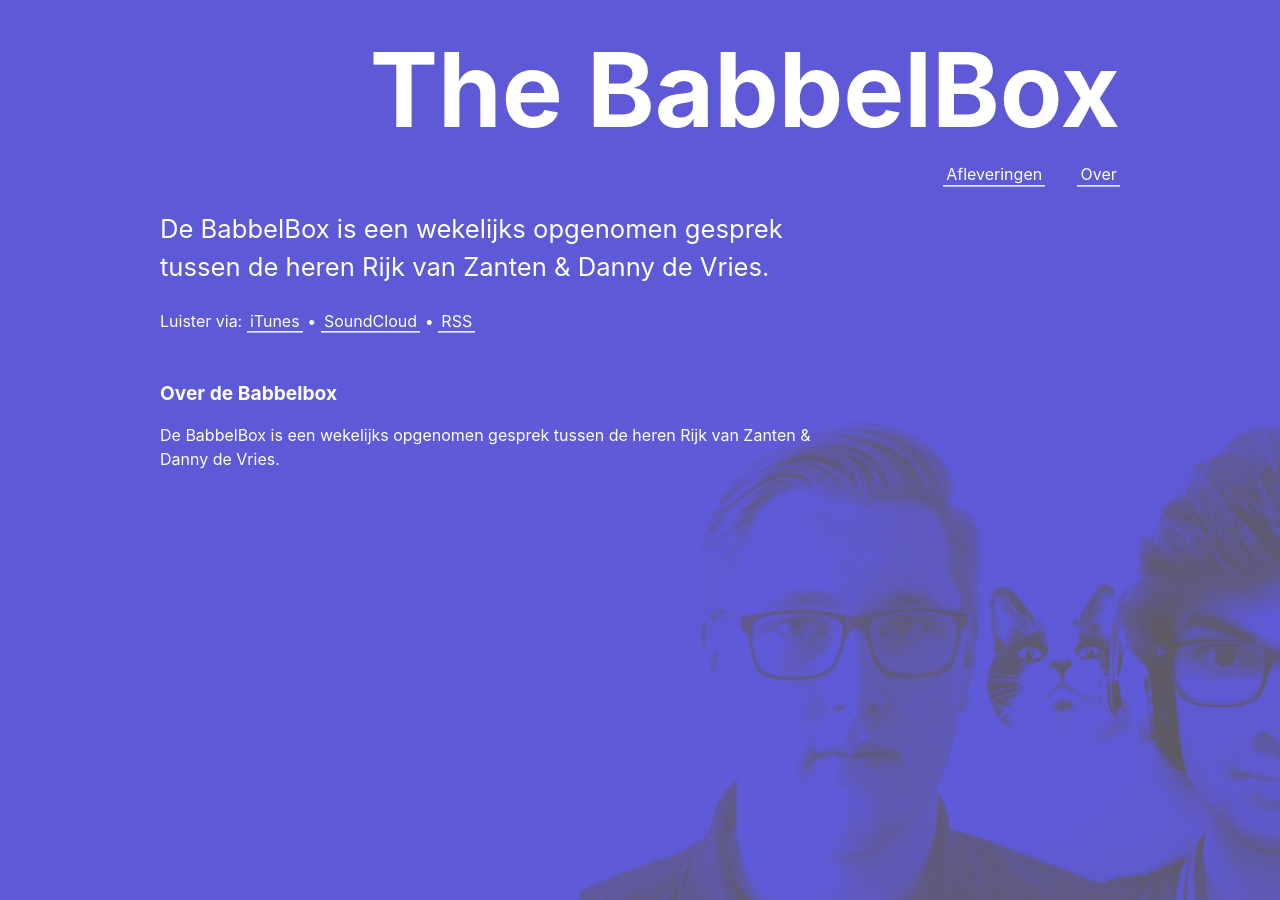
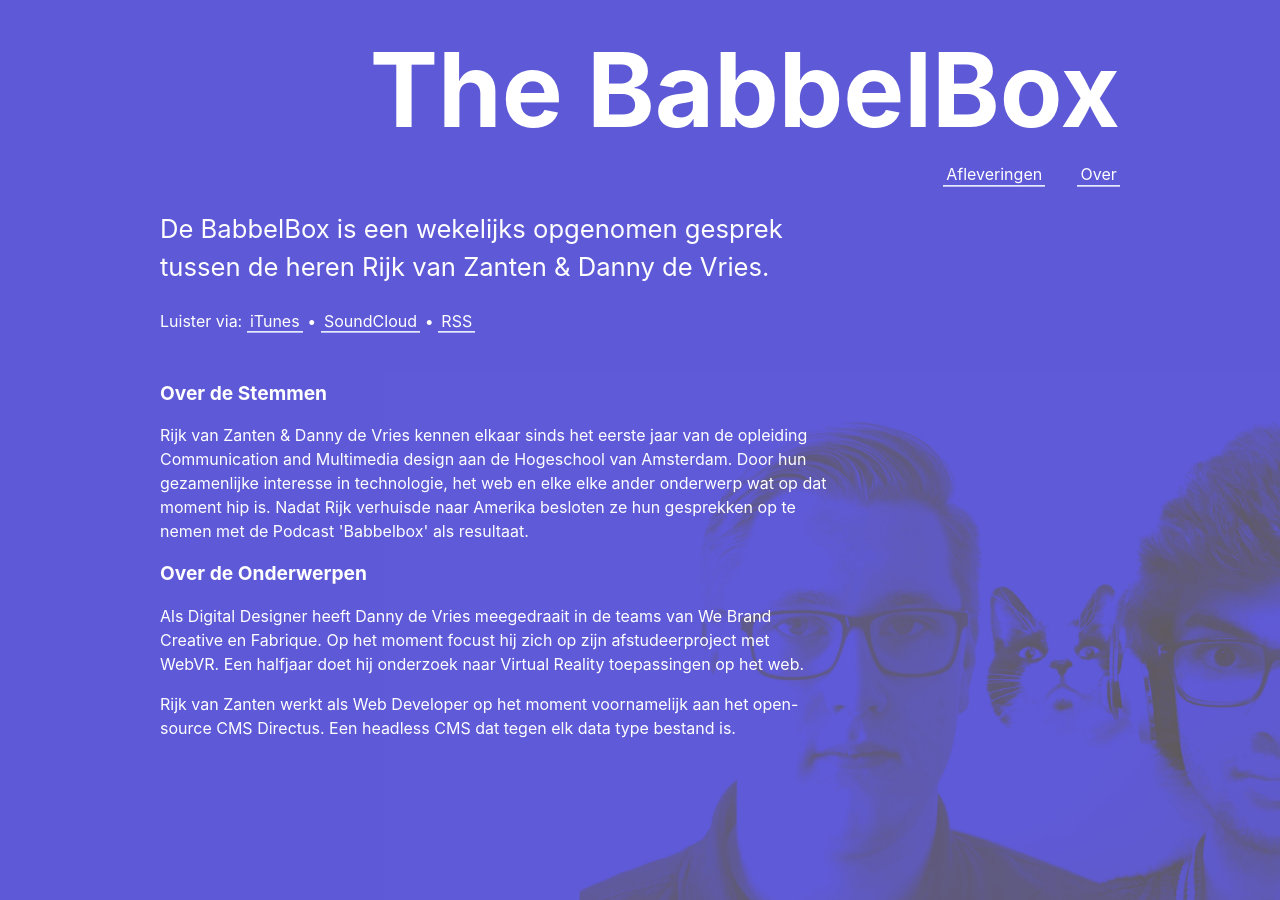
Before and after one commit to dandevri/babbelbox, a Jekyll site: the page built from about.html, in a window 1280 px wide. Built offline with Jekyll 4.4.1, drawn with Linux system fonts in a browser that asks for light colours.

Commit message:
Add basic about page

```diff
--- a/about.html
+++ b/about.html
@@ -3,7 +3,12 @@ layout: default
 ---
 
 <section>
-  <h2>Over de Babbelbox</h2>
+  <h2>Over de Stemmen</h2>
 
-  <p>De BabbelBox is een wekelijks opgenomen gesprek tussen de heren Rijk van Zanten & Danny de Vries.</p>
+  <p>Rijk van Zanten & Danny de Vries kennen elkaar sinds het eerste jaar van de opleiding Communication and Multimedia design aan de Hogeschool van Amsterdam. Door hun gezamenlijke interesse in technologie, het web en elke elke ander onderwerp wat op dat moment hip is. Nadat Rijk verhuisde naar Amerika besloten ze hun gesprekken op te nemen met de Podcast 'Babbelbox' als resultaat.</p>
+
+  <h2>Over de Onderwerpen</h2>
+
+  <p>Als Digital Designer heeft Danny de Vries meegedraait in de teams van We Brand Creative en Fabrique. Op het moment focust hij zich op zijn afstudeerproject met WebVR. Een halfjaar doet hij onderzoek naar Virtual Reality toepassingen op het web. </p>
+  <p>Rijk van Zanten werkt als Web Developer op het moment voornamelijk aan het open-source CMS Directus. Een headless CMS dat tegen elk data type bestand is.</p>
 </section>
```
